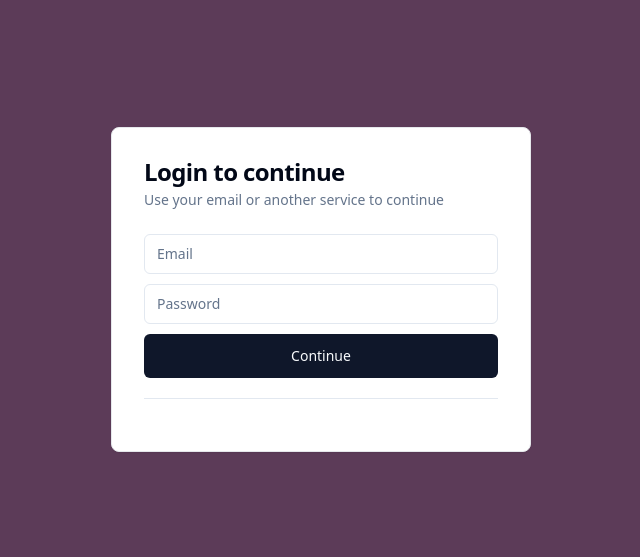
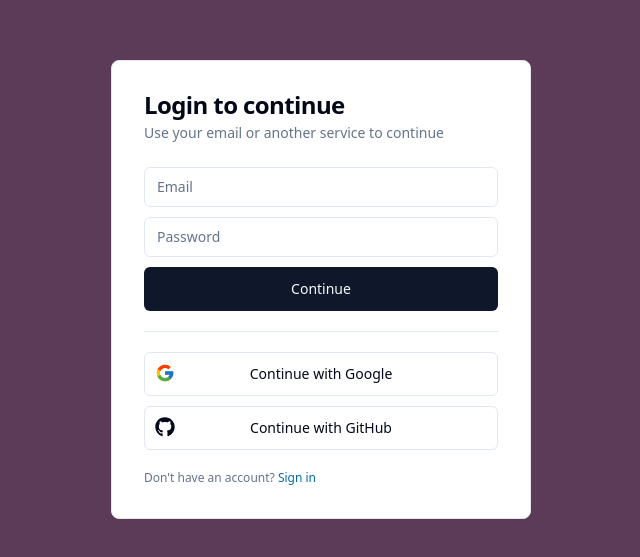
Before and after one commit to lisnyaknikita/slack-clone, a Next.js app: page / in a window 1280 px wide. Shown: the part 111-668 px from the top of the page, without its empty margins (319-959 px from the left). Built offline with nearby package versions, Linux system fonts and the light colour scheme.

Commit message:
feat: created auth screens

```diff
--- a/src/features/auth/components/auth-screen.tsx
+++ b/src/features/auth/components/auth-screen.tsx
@@ -16,7 +16,11 @@
 	return (
 		<div className='h-full flex items-center justify-center bg-[#5C3B58]'>
 			<div className='md:h-auto md:w-[420px]'>
-				{state === 'signIn' ? <SignInCard /> : <SignUpCard />}
+				{state === 'signIn' ? (
+					<SignInCard setState={setState} />
+				) : (
+					<SignUpCard setState={setState} />
+				)}
 			</div>
 		</div>
 	)
--- a/src/features/auth/components/sign-in-card.tsx
+++ b/src/features/auth/components/sign-in-card.tsx
@@ -9,13 +9,24 @@
 import { Input } from '@/components/ui/input'
 import { Separator } from '@/components/ui/separator'
 import type { Metadata } from 'next'
+import { useState } from 'react'
+import { FaGithub } from 'react-icons/fa'
+import { FcGoogle } from 'react-icons/fc'
+import { SignInFlow } from '../types'
 
 export const metadata: Metadata = {
 	title: '',
 	description: '',
 }
 
-export default function SignInCard() {
+interface ISignInCardProps {
+	setState: (state: SignInFlow) => void
+}
+
+export default function SignInCard({ setState }: ISignInCardProps) {
+	const [email, setEmail] = useState('')
+	const [password, setPassword] = useState('')
+
 	return (
 		<Card className='w-full h-full p-8'>
 			<CardHeader className='px-0 pt-0'>
@@ -28,16 +39,16 @@
 				<form className='space-y-2.5'>
 					<Input
 						disabled={false}
-						value={''}
-						onChange={() => {}}
+						value={email}
+						onChange={e => setEmail(e.target.value)}
 						placeholder='Email'
 						type='email'
 						required
 					/>
 					<Input
 						disabled={false}
-						value={''}
-						onChange={() => {}}
+						value={password}
+						onChange={e => setPassword(e.target.value)}
 						placeholder='Password'
 						type='password'
 						required
@@ -47,7 +58,37 @@
 					</Button>
 				</form>
 				<Separator />
-				<div className=''></div>
+				<div className='flex flex-col gap-y-2.5'>
+					<Button
+						className='w-full relative'
+						disabled={false}
+						onClick={() => {}}
+						variant={'outline'}
+						size={'lg'}
+					>
+						<FcGoogle className='size-5 absolute top-2.5 left-2.5' />
+						Continue with Google
+					</Button>
+					<Button
+						className='w-full relative'
+						disabled={false}
+						onClick={() => {}}
+						variant={'outline'}
+						size={'lg'}
+					>
+						<FaGithub className='size-5 absolute top-2.5 left-2.5' />
+						Continue with GitHub
+					</Button>
+				</div>
+				<p className='text-xs text-muted-foreground'>
+					Don't have an account?{' '}
+					<span
+						className='text-sky-700 hover:underline cursor-pointer'
+						onClick={() => setState('signUp')}
+					>
+						Sign in
+					</span>{' '}
+				</p>
 			</CardContent>
 		</Card>
 	)
--- a/src/features/auth/components/sign-up-card.tsx
+++ b/src/features/auth/components/sign-up-card.tsx
@@ -1,10 +1,104 @@
+import { Button } from '@/components/ui/button'
+import {
+	Card,
+	CardContent,
+	CardDescription,
+	CardHeader,
+	CardTitle,
+} from '@/components/ui/card'
+import { Input } from '@/components/ui/input'
+import { Separator } from '@/components/ui/separator'
 import type { Metadata } from 'next'
+import { useState } from 'react'
+import { FaGithub } from 'react-icons/fa'
+import { FcGoogle } from 'react-icons/fc'
+import { SignInFlow } from '../types'
 
 export const metadata: Metadata = {
 	title: '',
 	description: '',
 }
 
-export default function SignUpCard() {
-	return <div>Sign Up Card</div>
+interface ISignUpCardProps {
+	setState: (state: SignInFlow) => void
 }
+
+export default function SignUpCard({ setState }: ISignUpCardProps) {
+	const [email, setEmail] = useState('')
+	const [password, setPassword] = useState('')
+	const [confirmPassword, setConfirmPassword] = useState('')
+
+	return (
+		<Card className='w-full h-full p-8'>
+			<CardHeader className='px-0 pt-0'>
+				<CardTitle>Sign up to continue</CardTitle>
+				<CardDescription>
+					Use your email or another service to continue
+				</CardDescription>
+			</CardHeader>
+			<CardContent className='space-y-5 px-0 pb-0'>
+				<form className='space-y-2.5'>
+					<Input
+						disabled={false}
+						value={email}
+						onChange={e => setEmail(e.target.value)}
+						placeholder='Email'
+						type='email'
+						required
+					/>
+					<Input
+						disabled={false}
+						value={password}
+						onChange={e => setPassword(e.target.value)}
+						placeholder='Password'
+						type='password'
+						required
+					/>
+					<Input
+						disabled={false}
+						value={confirmPassword}
+						onChange={e => setConfirmPassword(e.target.value)}
+						placeholder='Confirm password'
+						type='password'
+						required
+					/>
+					<Button type='submit' className='w-full' size={'lg'} disabled={false}>
+						Continue
+					</Button>
+				</form>
+				<Separator />
+				<div className='flex flex-col gap-y-2.5'>
+					<Button
+						className='w-full relative'
+						disabled={false}
+						onClick={() => {}}
+						variant={'outline'}
+						size={'lg'}
+					>
+						<FcGoogle className='size-5 absolute top-2.5 left-2.5' />
+						Continue with Google
+					</Button>
+					<Button
+						className='w-full relative'
+						disabled={false}
+						onClick={() => {}}
+						variant={'outline'}
+						size={'lg'}
+					>
+						<FaGithub className='size-5 absolute top-2.5 left-2.5' />
+						Continue with GitHub
+					</Button>
+				</div>
+				<p className='text-xs text-muted-foreground'>
+					Already have an account?{' '}
+					<span
+						className='text-sky-700 hover:underline cursor-pointer'
+						onClick={() => setState('signIn')}
+					>
+						Sign up
+					</span>{' '}
+				</p>
+			</CardContent>
+		</Card>
+	)
+}
```
